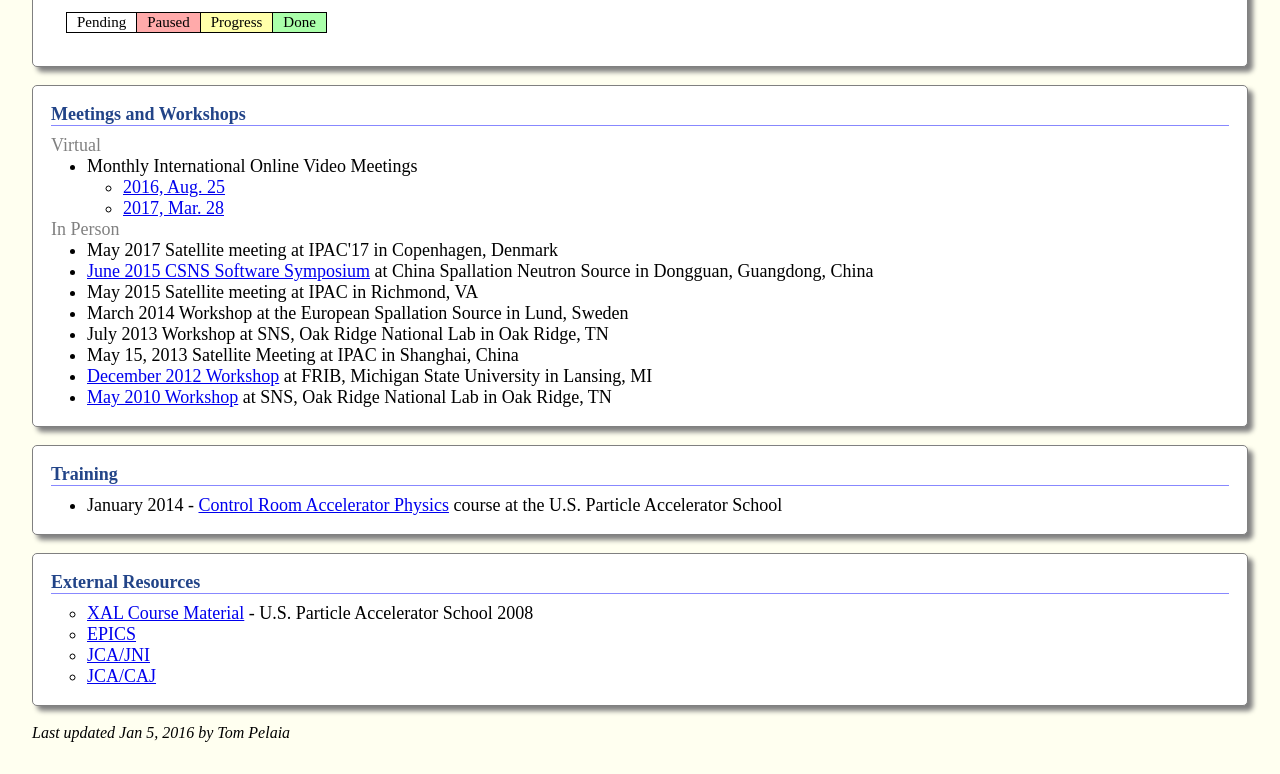
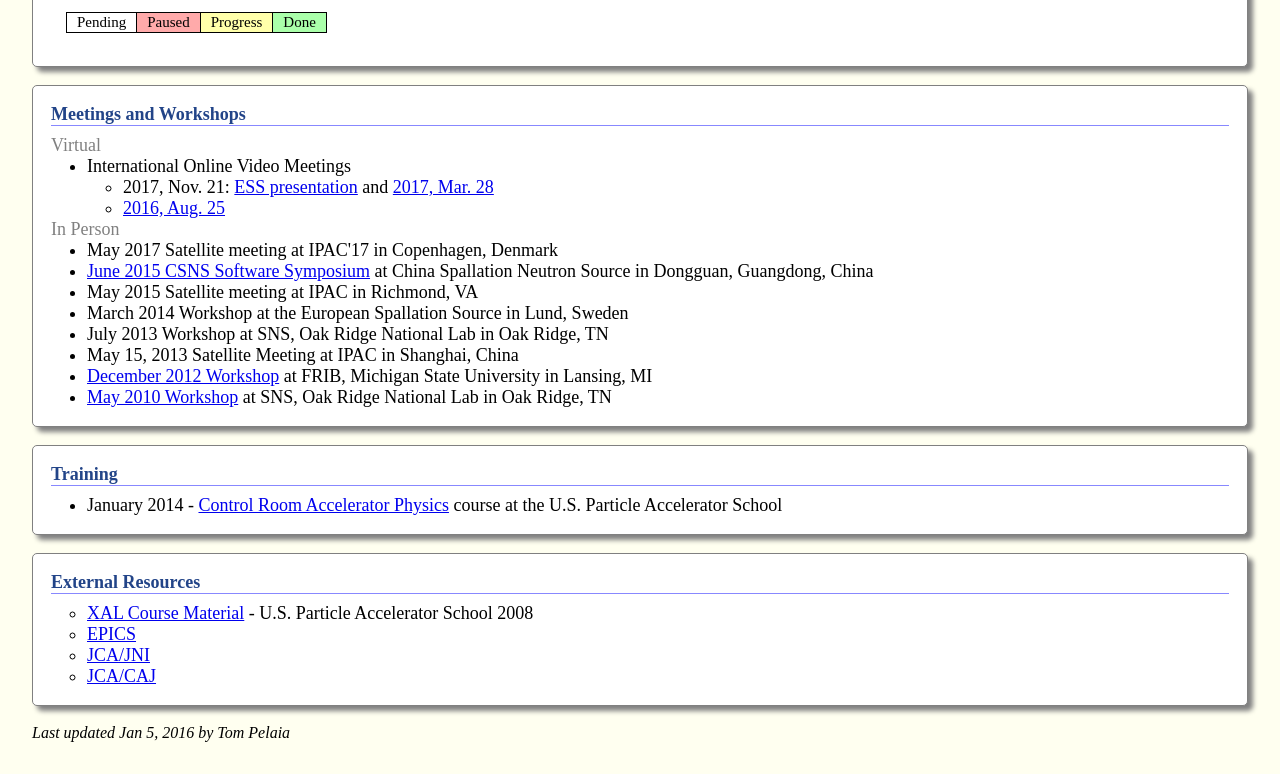
Before and after one commit to openxal/openxal.github.io, a plain HTML site: page index.html in a window 1280 px wide. Shown: the part 3295-4069 px from the top of the page. Drawn offline with Linux system fonts and the light colour scheme.

Commit message:
Added new online meeting in Nov 17

```diff
--- a/index.html
+++ b/index.html
@@ -366,10 +366,14 @@
         <div class="heading"><a name="meetings">Meetings and Workshops</a></div>
 		<span style="color: gray;">Virtual</span>
 		<ul class="grouplist">
-			<li>Monthly International Online Video Meetings</li>
+			<li>International Online Video Meetings</li>
             <ul>
+		<li>2017, Nov. 21: <a target="_blank" href="meetings/2017/oxal-ess-status-11-2017.pptx">ESS presentation</a>
+		and <a target="_blank" href="meetings/2017/2017_11_21_OpenXalAccelerationModel-ver1.pdf>SNS presentation</a>
+		 </li>
+		<li><a target="_blank" href="meetings/2017/2017-03-28_OpenXalVideoMeeting.pptx">2017, Mar. 28</a></li>
                 <li><a target="_blank" href="meetings/2016/2016-08-25_OpenXalCollaborationActivities.pdf">2016, Aug. 25</a></li>
-                <li><a target="_blank" href="meetings/2017/2017-03-28_OpenXalVideoMeeting.pptx">2017, Mar. 28</a></li>
+
             </ul>
         </ul>
 		<span style="color: gray;">In Person</span>
```
